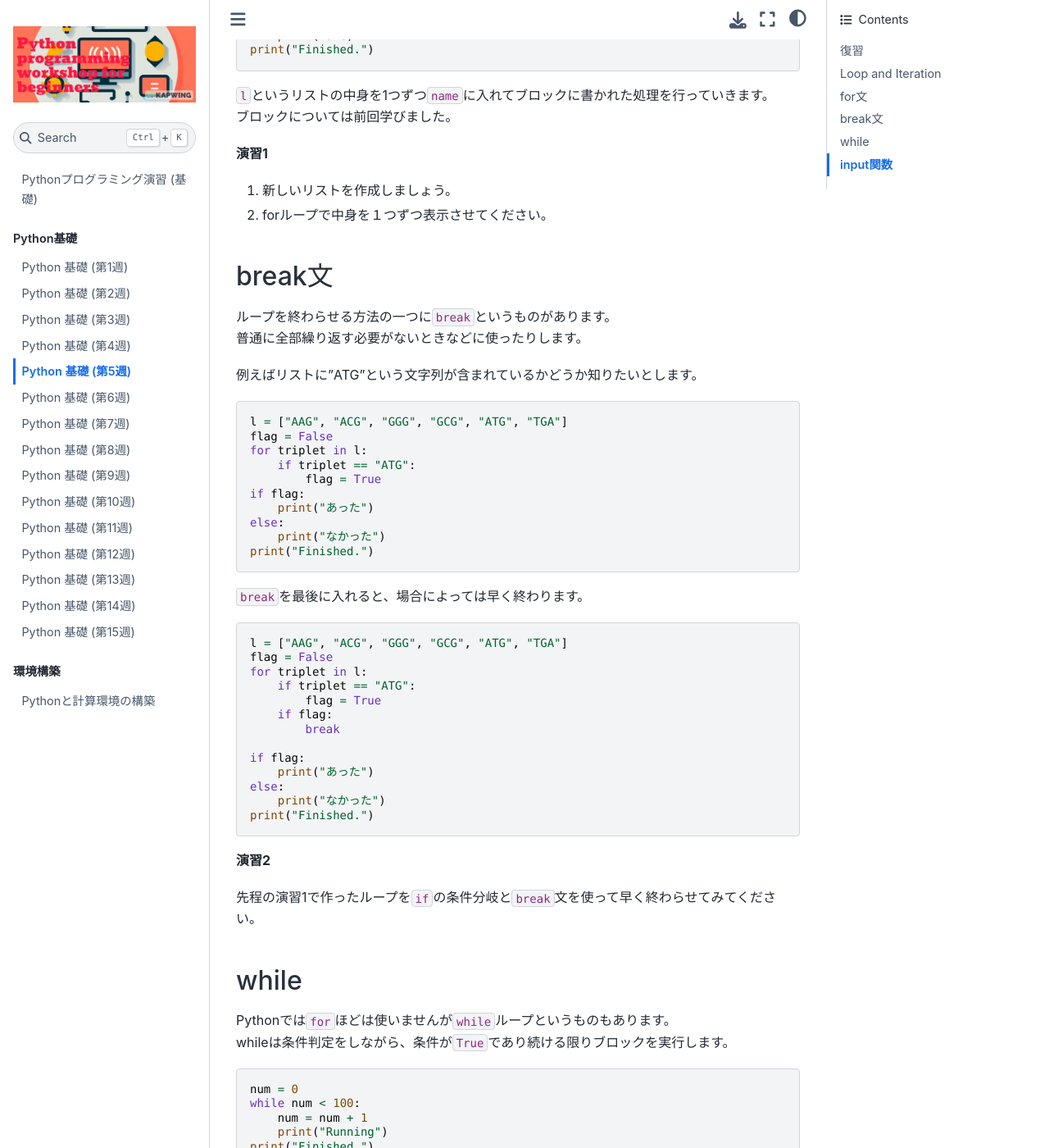
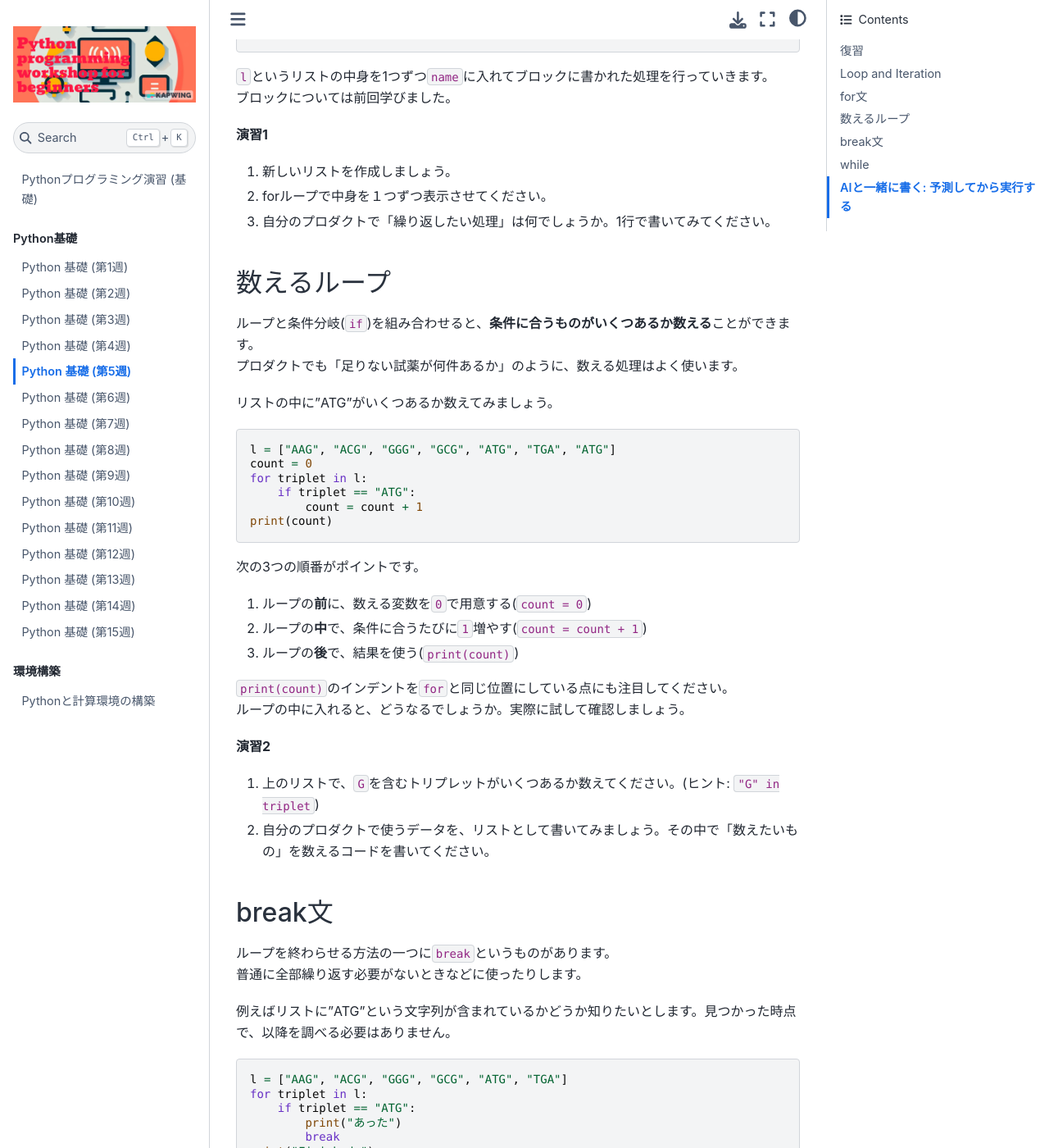
Before and after one commit to yfukasawa/biw, a Jupyter Book: the page built from python-loop.md, in a window 1280 px wide and 1400 px high, scrolled down 1294 px. Shown: the whole window at 82% size. Built offline with Jupyter Book 1.0.4 settings and Sphinx 7.4.7 and the Sphinx Book theme 1.1.4, drawn with Linux system fonts in a browser that asks for light colours; some of the changed text lies outside the part shown.

Commit message:
updated 5th week material

````diff
--- a/python-loop.md
+++ b/python-loop.md
@@ -6,38 +6,10 @@
 ## 復習
 
 ```{important}
-Pythonで文字列を比較する方法を調べてきて、紹介してください。
+先週決めた`scope`(ユーザーの具体像、解決する課題、必須機能3つ)を、1人1分程度で発表してください。
 ```
 
 発表を願いします。
-
-```{toggle}
-# AI-generated code. Review and use carefully.
-# 完全一致の判定
-str1 = "Python"
-str2 = "Python"
-if str1 == str2:
-    print("文字列は等しい")
-else:
-    print("文字列は等しくない")
-
-# 部分文字列の検索
-str1 = "Python"
-str2 = "I love Python"
-if str1 in str2:
-    print("str1はstr2の中に存在する")
-else:
-    print("str1はstr2の中に存在しない")
-
-# 大小の比較
-str1 = "Apple"
-str2 = "Banana"
-if str1 < str2:
-    print("str1はstr2より小さい")
-else:
-    print("str1はstr2より大きい")
-
-```
 
 ## Loop and Iteration
 
@@ -83,6 +55,38 @@ print("Finished.")
 
 1. 新しいリストを作成しましょう。
 2. forループで中身を１つずつ表示させてください。
+3. 自分のプロダクトで「繰り返したい処理」は何でしょうか。1行で書いてみてください。
+
+
+## 数えるループ
+
+ループと条件分岐(`if`)を組み合わせると、**条件に合うものがいくつあるか数える**ことができます。
+プロダクトでも「足りない試薬が何件あるか」のように、数える処理はよく使います。
+
+リストの中に"ATG"がいくつあるか数えてみましょう。
+
+```{code-block}
+l = ["AAG", "ACG", "GGG", "GCG", "ATG", "TGA", "ATG"]
+count = 0
+for triplet in l:
+    if triplet == "ATG":
+        count = count + 1
+print(count)
+```
+
+次の3つの順番がポイントです。
+
+1. ループの**前**に、数える変数を`0`で用意する(`count = 0`)
+2. ループの**中**で、条件に合うたびに`1`増やす(`count = count + 1`)
+3. ループの**後**で、結果を使う(`print(count)`)
+
+`print(count)`のインデントを`for`と同じ位置にしている点にも注目してください。
+ループの中に入れると、どうなるでしょうか。実際に試して確認しましょう。
+
+**演習2**
+
+1. 上のリストで、`G`を含むトリプレットがいくつあるか数えてください。(ヒント: `"G" in triplet`)
+2. 自分のプロダクトで使うデータを、リストとして書いてみましょう。その中で「数えたいもの」を数えるコードを書いてください。
 
 
 ## break文
@@ -90,40 +94,18 @@ print("Finished.")
 ループを終わらせる方法の一つに`break`というものがあります。
 普通に全部繰り返す必要がないときなどに使ったりします。
 
-例えばリストに"ATG"という文字列が含まれているかどうか知りたいとします。
+例えばリストに"ATG"という文字列が含まれているかどうか知りたいとします。見つかった時点で、以降を調べる必要はありません。
 
 ```{code-block}
 l = ["AAG", "ACG", "GGG", "GCG", "ATG", "TGA"]
-flag = False
 for triplet in l:
     if triplet == "ATG":
-        flag = True
-if flag:
-    print("あった")
-else:
-    print("なかった")
+        print("あった")
+        break
 print("Finished.")
 ```
 
-`break`を最後に入れると、場合によっては早く終わります。
-
-```{code-block}
-l = ["AAG", "ACG", "GGG", "GCG", "ATG", "TGA"]
-flag = False
-for triplet in l:
-    if triplet == "ATG":
-        flag = True
-    if flag:
-        break
-
-if flag:
-    print("あった")
-else:
-    print("なかった")
-print("Finished.")
-```
-
-**演習2**
+**演習3**
 
 先程の演習1で作ったループを`if`の条件分岐と`break`文を使って早く終わらせてみてください。
 
@@ -155,21 +137,29 @@ numが増えないのでずっと`while`が実行されます。
 
 こういうものもあると覚えておいていただければ今はいいです。
 
-## input関数
+```{hint}
+プログラムが終わらなくなったときは、ターミナルで`Ctrl + C`を押すと止められます。
+```
 
-```{code-block}
-while True:
-    line = input('> ')
-    if line == 'done':
-        break
-    print(line)
-print('Finished')
+## AIと一緒に書く: 予測してから実行する
+
+AIにループのコードを書いてもらうことは簡単です。しかし、**出力を予測できないコードは、自分で説明できません**。
+次の手順で、AIのコードを自分のものにしましょう。
+
+1. 自分のプロダクトで使うデータ(リストか辞書)をAIに見せて、「この中の〇〇を数えるPythonコードを書いてください」と頼む
+2. **実行する前に**、出力がどうなるかを予測して書いておく
+3. 実行して、予測と比べる
+4. 違っていたら、どの行の理解が違っていたのかを考える
+5. 全ての行を、自分の言葉で説明できるか確認する
+
+```{note}
+AIが書くコードには、今日学んでいない書き方が含まれることがあります。わからない行は、そのままにせずAIに質問しましょう。
 ```
 
 今週はここまでです。お疲れさまでした。
 
 ```{important}
-上のプログラムは`input`関数と`while`ループと変数を使っています。
-これに加えてリストを使うように改造して、何か小さいプログラムをひとつ作ってきてください。
+自分のプロダクトで使うデータを、リストか辞書としてコードに直接書き、ループで「数える」プログラムを作ってきてください。
+AIを使っても構いませんが、**全ての行を自分で説明できる**ようにしてください。
 来週のこの時間で発表してもらいたいと思います。
 ```
````
